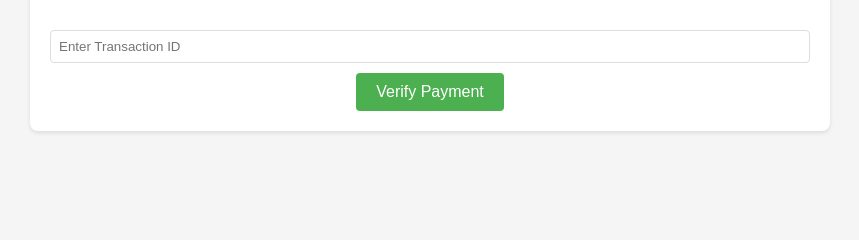
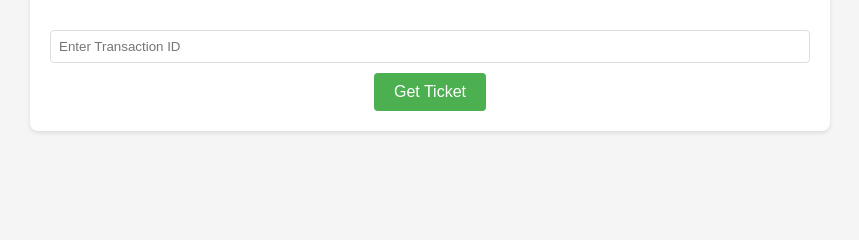
Before and after one commit to ShortEditor/alien-hand-3, a Flask app: template templates/payment.html in a window 1280 px wide. Shown: the part 254-494 px from the top of the page, without its empty margins (210-1069 px from the left). Run offline with Flask 3, Linux system fonts and the light colour scheme; the template is opened without the code that fills it, so the values that code supplies are empty.

Commit message:
Update payment.html

```diff
--- a/templates/payment.html
+++ b/templates/payment.html
@@ -1,4 +1,3 @@
-
 <!DOCTYPE html>
 <html>
 <head>
@@ -60,7 +59,7 @@
         <form action="/verify_payment" method="POST">
             <input type="hidden" name="email" value="{{ email }}">
             <input type="text" name="transaction_id" placeholder="Enter Transaction ID" required>
-            <button type="submit">Verify Payment</button>
+            <button type="submit">Get Ticket</button>
         </form>
     </div>
 </body>
```
